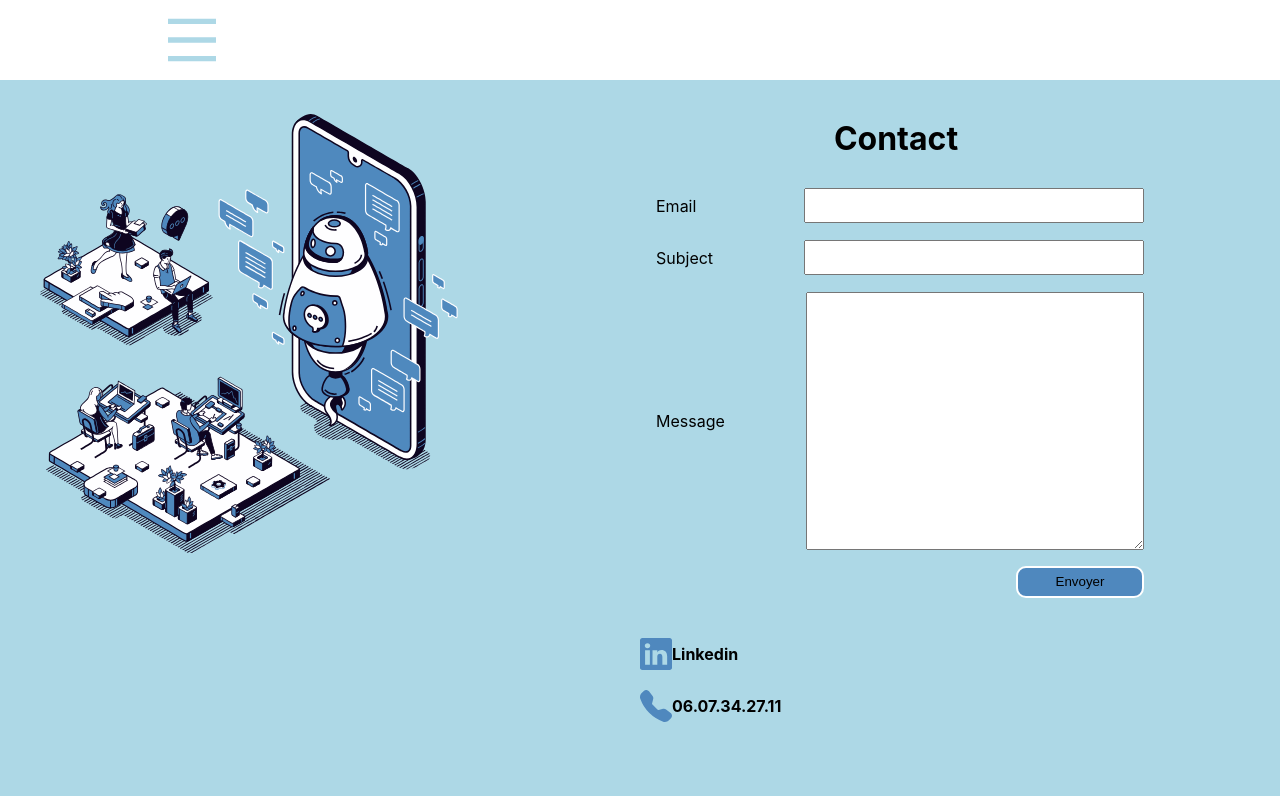
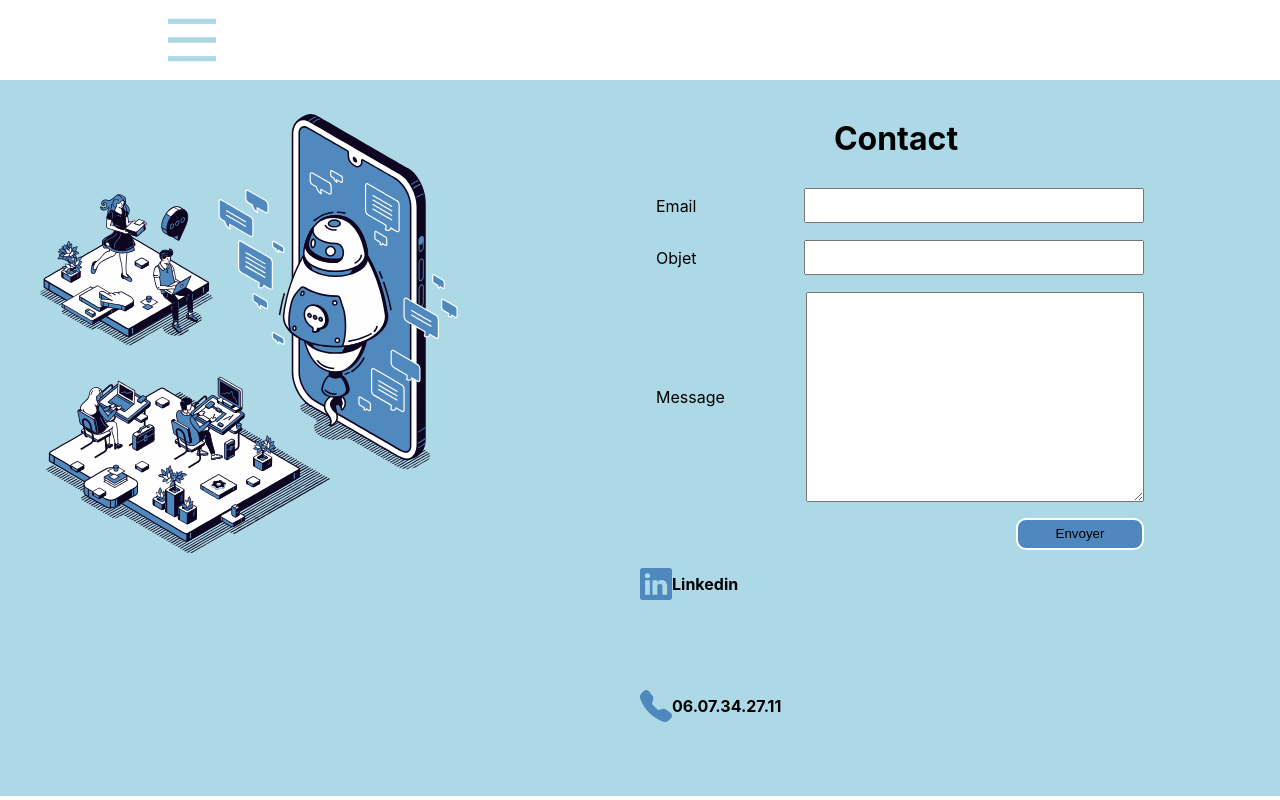
Before and after one commit to AngryBud/portfolio, a React (Create React App) app: page /contact in a window 1280 px wide. Built offline with nearby package versions, Linux system fonts and the light colour scheme.

Commit message:
fixed side menu contact

```diff
--- a/src/containers/Contact.css
+++ b/src/containers/Contact.css
@@ -14,10 +14,12 @@
     color:'lightblue';
 }
 .mail{
-    flex:4;
+    /* flex:1; */
     display: flex;
     flex-direction: column;
     text-align: center;
+    /* border:2px solid red; */
+
 }
 form > div{
     display: flex;
@@ -37,8 +39,8 @@ form > div > textarea{
 
 }
 form > div > textarea{
-    min-height: 15rem;
-    max-height: 15rem;
+    min-height: 12rem;
+    max-height: 12rem;
 }
 form > div > button{
     width: 8rem;
@@ -55,11 +57,13 @@ form > div > button:hover{
 .others{
     display: flex;
     flex:1;
+    height:4rem;
     flex-direction: column;
     justify-content: space-between;
     align-items: space-between;
     font-size: 2rem;
     color: #4F88BE;
+    /* border:2px solid blue; */
 }
 .linkedin :hover {
     cursor: pointer;
@@ -67,7 +71,9 @@ form > div > button:hover{
 
 @media (max-width: 1024px){
     .body-contact{
+        /* flex:1; */
         height:100%;
+        width: 90%;
         display: flex;
         flex-direction: column;
         align-items: center;
@@ -76,7 +82,7 @@ form > div > button:hover{
 form > div > textarea{
     padding: 0.5rem;
     min-width: 50%;
-    max-width: 50%;
+    max-width: 20%;
 
 }
 form > div > textarea{
--- a/src/containers/Contact.js
+++ b/src/containers/Contact.js
@@ -35,7 +35,7 @@ const Contact = ({open, setOpen}) => {
             )
         }
     }
-    return  <div>
+    return  <div style={{backgroundColor:'lightblue'}}>
                 {/* <div> */}
                     <Header open={open} setOpen={setOpen}/>
                 {/* </div> */}
@@ -53,7 +53,7 @@ const Contact = ({open, setOpen}) => {
                                 <input id='email' type='text' onChange={(e)=>setEmail(e.target.value)}></input>
                             </div>
                             <div>
-                                <label htmlFor='subject'>Subject</label>
+                                <label htmlFor='subject'>Objet</label>
                                 <input id='subject' type='text' onChange={(e)=>setSubject(e.target.value)}></input>
                             </div>
                             <div>
--- a/src/containers/Projet.css
+++ b/src/containers/Projet.css
@@ -38,6 +38,13 @@
     }
 }
 @media (max-width: 860px){
+    .body-proj{
+        display: flex;
+        flex-direction: column;
+        justify-content: center;
+        align-items: center;
+        padding-top: 2rem;
+    }
     .left-body-proj{
         display: flex;
         justify-content: center;
```
